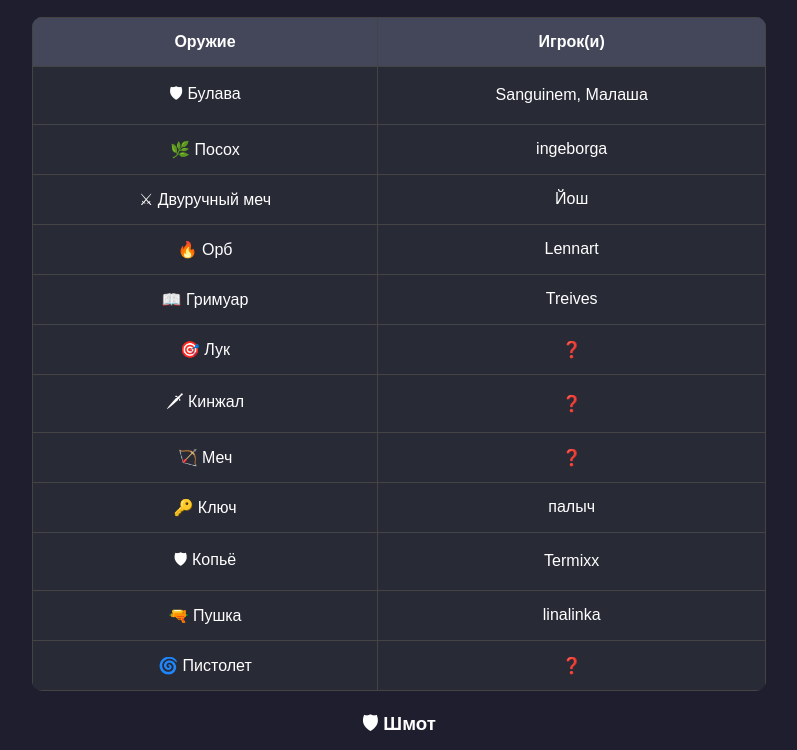
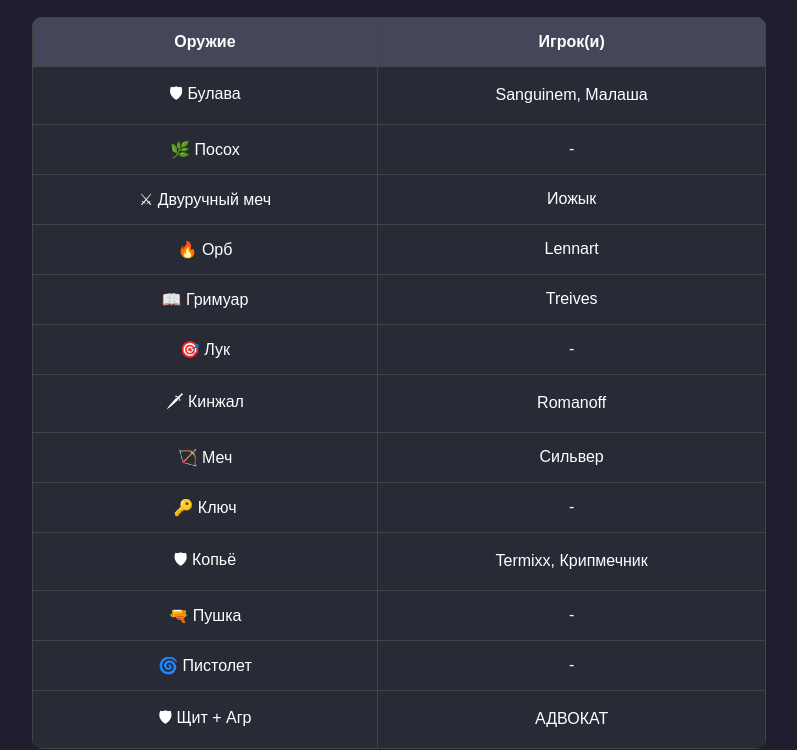
Before and after one commit to ilzar123/vio-aion-premade, a plain HTML site: page index.html in a window 1280 px wide. Shown: the part 79-829 px from the top of the page, without its empty margins (241-1038 px from the left). Drawn offline with Linux system fonts and the light colour scheme.

Commit message:
Update index.html

```diff
--- a/index.html
+++ b/index.html
@@ -41,17 +41,18 @@
             <th>Игрок(и)</th>
         </tr>
         <tr><td>🛡 Булава</td><td>Sanguinem, Малаша</td></tr>
-        <tr><td>🌿 Посох</td><td>ingeborga</td></tr>
-        <tr><td>⚔ Двуручный меч</td><td>Йош</td></tr>
+        <tr><td>🌿 Посох</td><td>-</td></tr>
+        <tr><td>⚔ Двуручный меч</td><td>Иожык</td></tr>
         <tr><td>🔥 Орб</td><td>Lennart</td></tr>
         <tr><td>📖 Гримуар</td><td>Trеives</td></tr>
-        <tr><td>🎯 Лук</td><td>❓</td></tr>
-        <tr><td>🗡 Кинжал</td><td>❓</td></tr>
-        <tr><td>🏹 Меч</td><td>❓</td></tr>
-        <tr><td>🔑 Ключ</td><td>палыч</td></tr>
-        <tr><td>🛡 Копьё</td><td>Termixx</td></tr>
-        <tr><td>🔫 Пушка</td><td>linalinka</td></tr>
-        <tr><td>🌀 Пистолет</td><td>❓</td></tr>
+        <tr><td>🎯 Лук</td><td>-</td></tr>
+        <tr><td>🗡 Кинжал</td><td>Romanoff</td></tr>
+        <tr><td>🏹 Меч</td><td>Cильвер</td></tr>
+        <tr><td>🔑 Ключ</td><td>-</td></tr>
+        <tr><td>🛡 Копьё</td><td>Termixx, Крипмечник</td></tr>
+        <tr><td>🔫 Пушка</td><td>-</td></tr>
+        <tr><td>🌀 Пистолет</td><td>-</td></tr>
+        <tr><td>🛡 Щит + Агр</td><td>АДВОКАТ</td></tr>
     </table>
     <h3>🛡 Шмот</h3>
     <table>
@@ -60,6 +61,7 @@
             <th>Игрок</th>
         </tr>
         <tr><td>👨‍✈️ На пилота</td><td>мастер</td></tr>
+        <tr><td>🦾 Латы</td><td>Enori</td></tr>
     </table>
 </body>
 </html>
```
